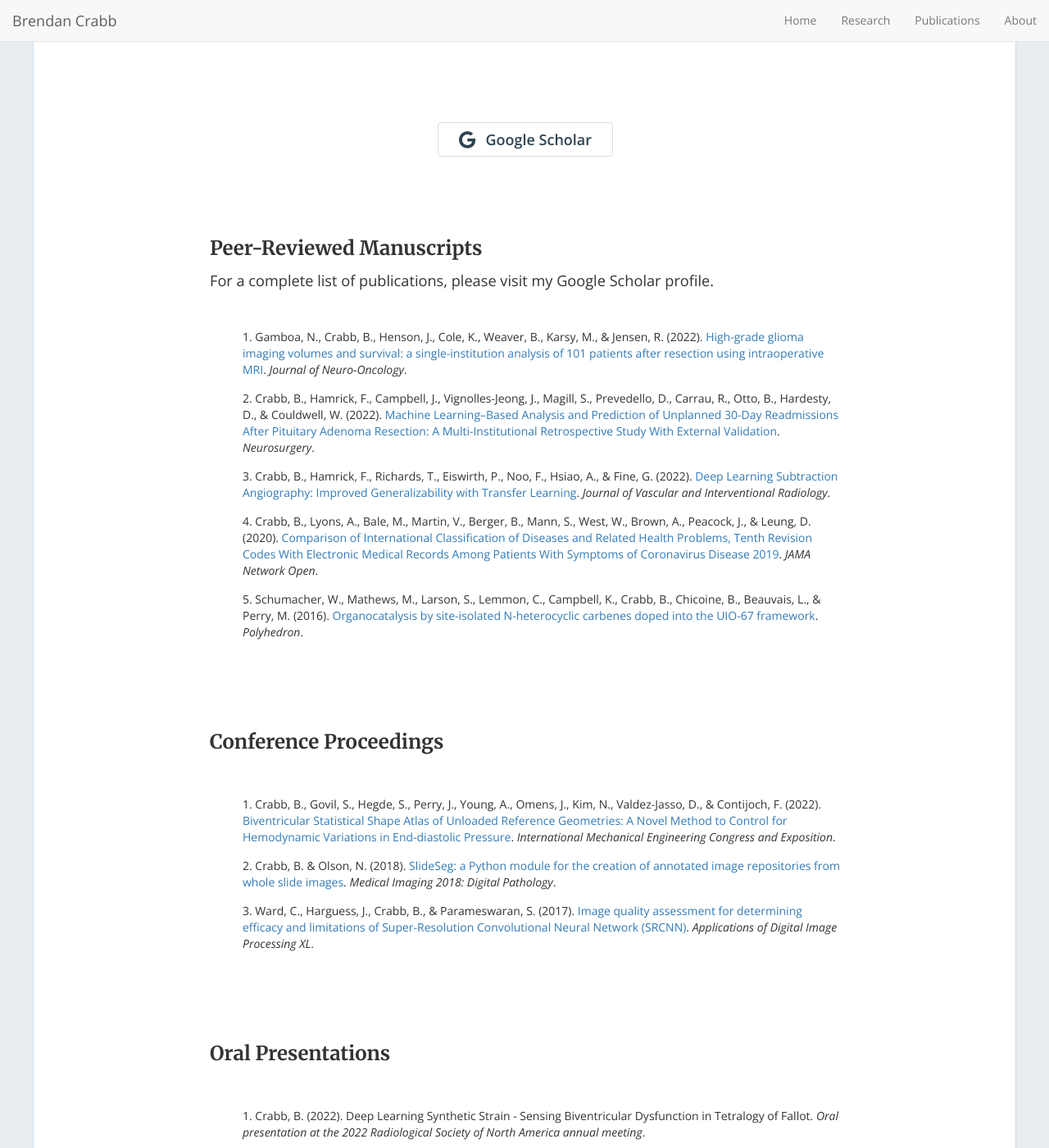
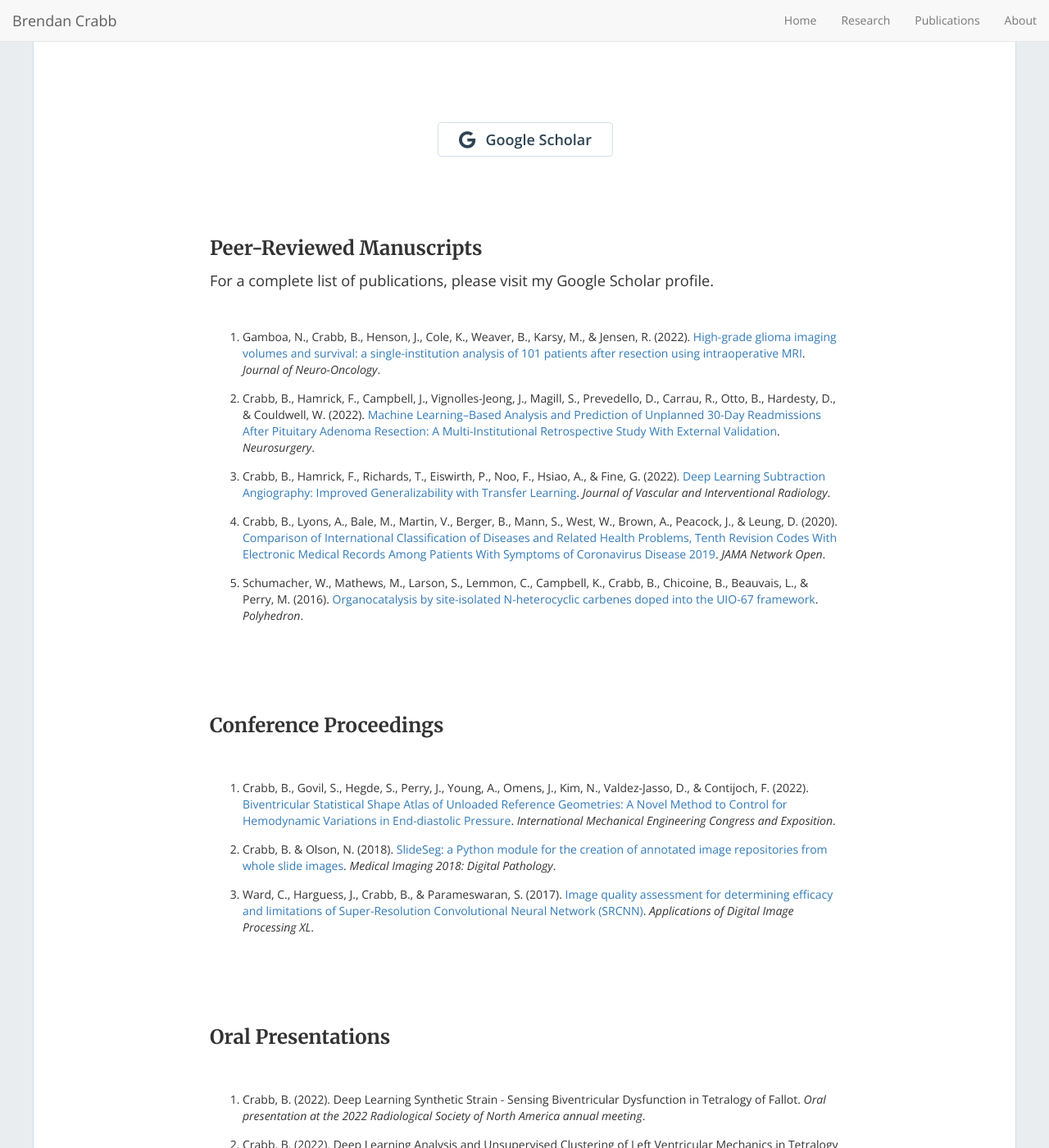
Before and after one commit to btcrabb/portfolio, a Jekyll site: the page built from docs/publications.md, in a window 1280 px wide and 1400 px high. Shown: the whole window at 82% size. Built offline with Jekyll 4.4.1, drawn with Linux system fonts in a browser that asks for light colours; nearby versions of some CDN libraries.

Commit message:
Update style.scss

```diff
--- a/docs/css/style.scss
+++ b/docs/css/style.scss
@@ -49,7 +49,7 @@ h1, h2, h3, h4, h5, h6 {
 }
 
 ol {
-  list-style-position: inside;
+  list-style-position: outside;;
 }
 
 .thumbnail {
```
